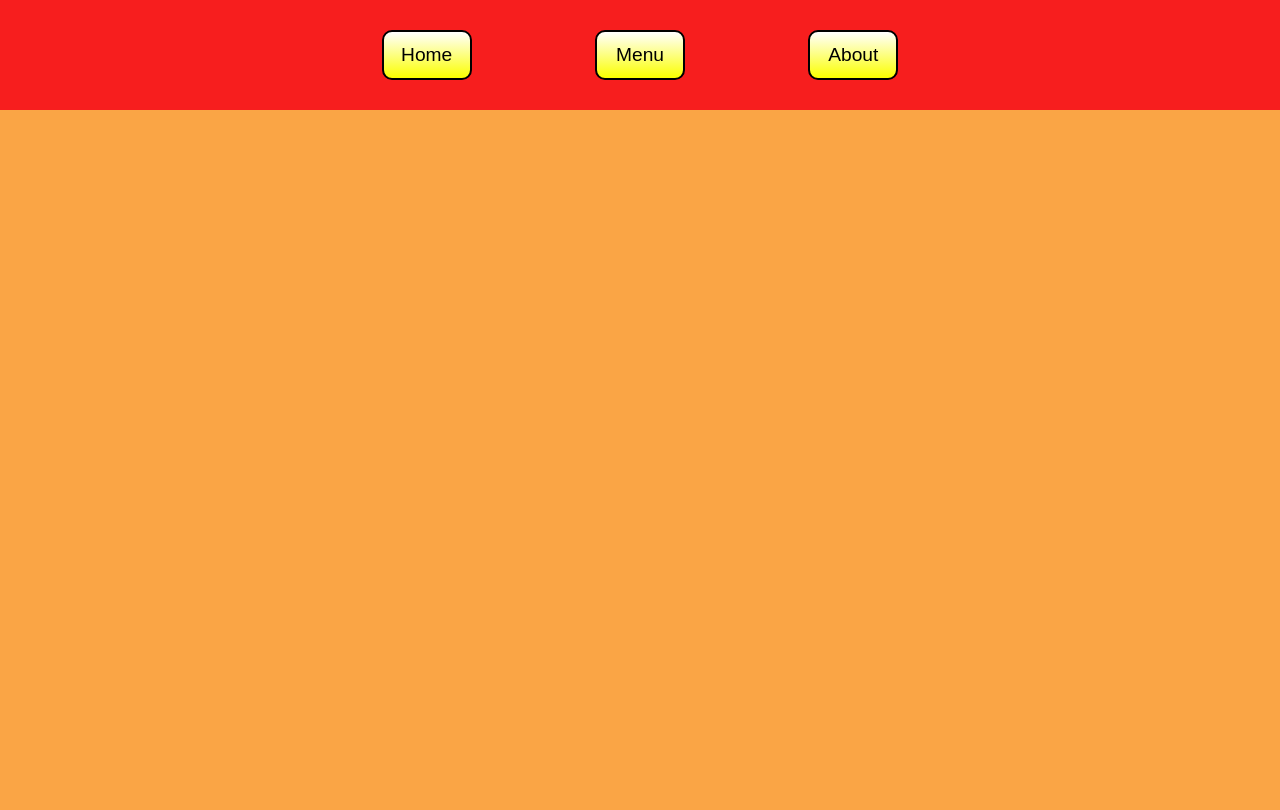
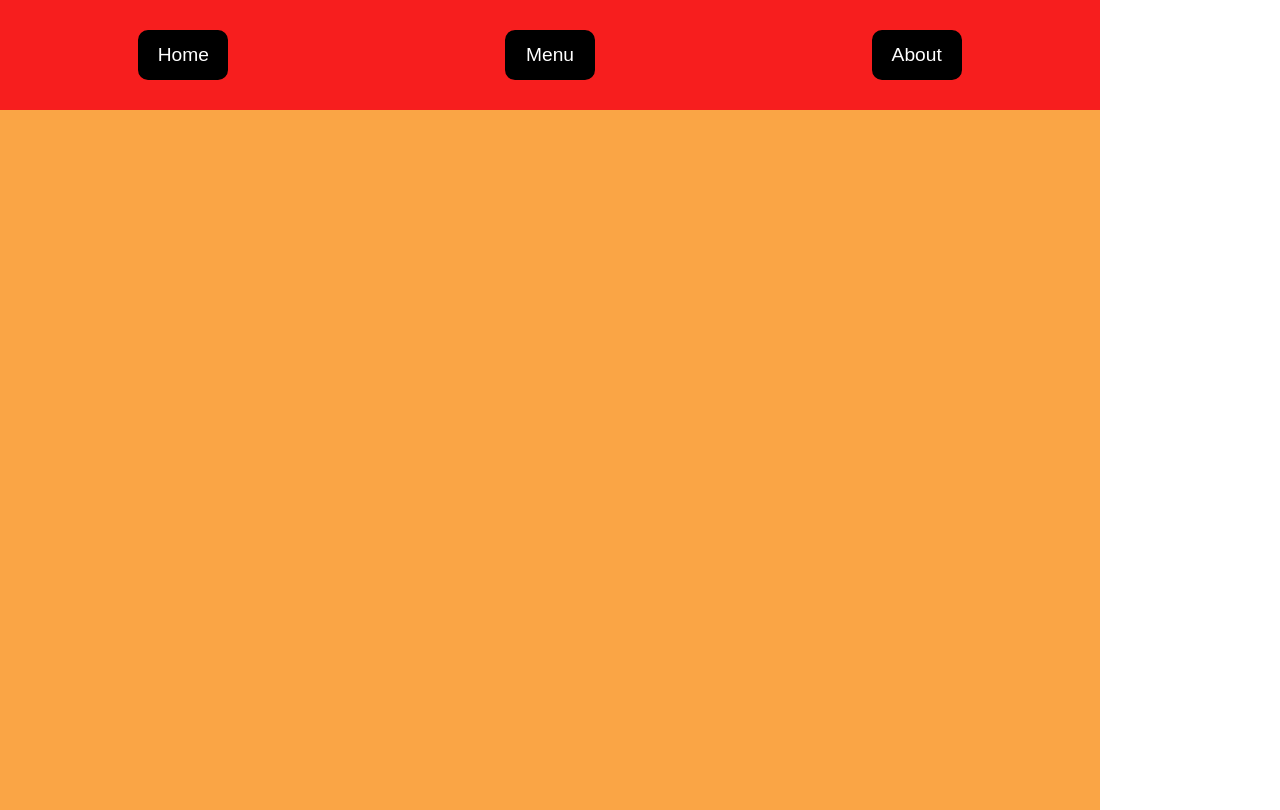
Before and after one commit to Jesusblan/restaurant-js, a website built with webpack: page src/template.html in a window 1280 px wide. Built offline with nearby package versions, Linux system fonts and the light colour scheme.

Commit message:
styled content div and added js files for the sections content

```diff
--- a/src/styles.css
+++ b/src/styles.css
@@ -1,15 +1,13 @@
 body{
     font-family: system-ui, -apple-system, BlinkMacSystemFont, 'Segoe UI', Roboto, Oxygen, Ubuntu, Cantarell, 'Open Sans', 'Helvetica Neue', sans-serif;
     margin: 0px;
-    background-color: rgb(250, 165, 69);
 }
 header{
     height: 110px;
+    width: 1100px;
     background-color: rgb(247, 30, 30);
     display: grid;
     grid-template-columns: repeat(3, 1fr);
-    padding-left: 25%;
-    padding-right: 25%;
     justify-items: center;
     align-items: center;
 }
@@ -18,7 +16,12 @@ button{
     border-style: solid;
     height: 50px;
     width: 90px;
-    background-color: rgb(255, 255, 255);
+    background-color: rgb(0, 0, 0);
+    color: white;
     font-size: 1.2rem;
-    background-image: linear-gradient(white, rgb(251, 255, 0));
 }
+#content{
+    height: 700px;
+    width: 1100px;
+    background-color: rgb(250, 165, 69);
+}
```
Also changed, not shown: src/about.js (added), src/home.js (added), src/menu.js (added).
